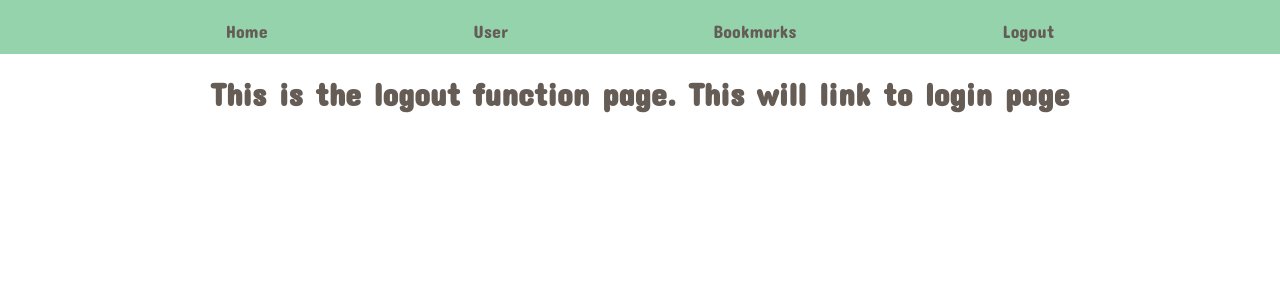
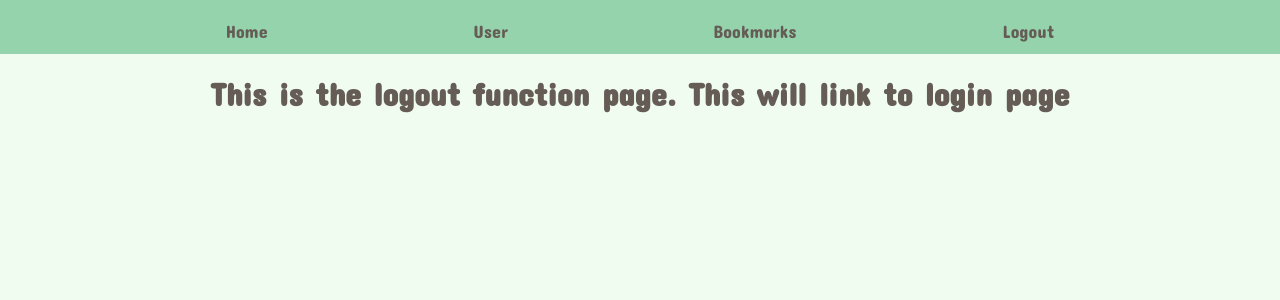
Before and after one commit to devrlora/React-Photo-App, a React (Create React App) app in the folder react-photoapp/: page / in a window 1280 px wide. Shown: the top 300 px of the page. Built offline with nearby package versions, Linux system fonts and the light colour scheme.

Commit message:
update fi;e

```diff
--- a/react-photoapp/src/App.css
+++ b/react-photoapp/src/App.css
@@ -1,3 +1,6 @@
 .App {
   text-align: center;
 }
+body{
+background-color:   #effcef;
+}
```
